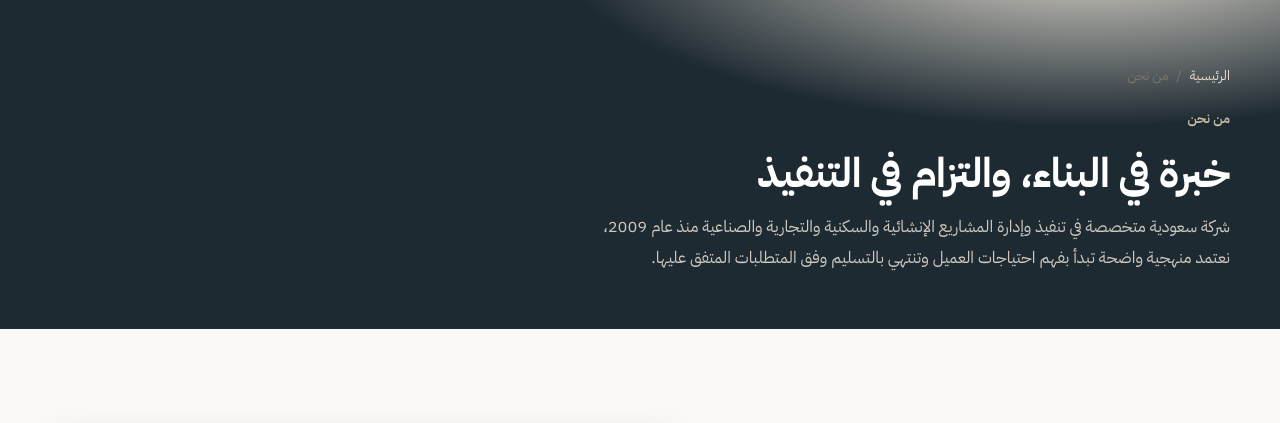
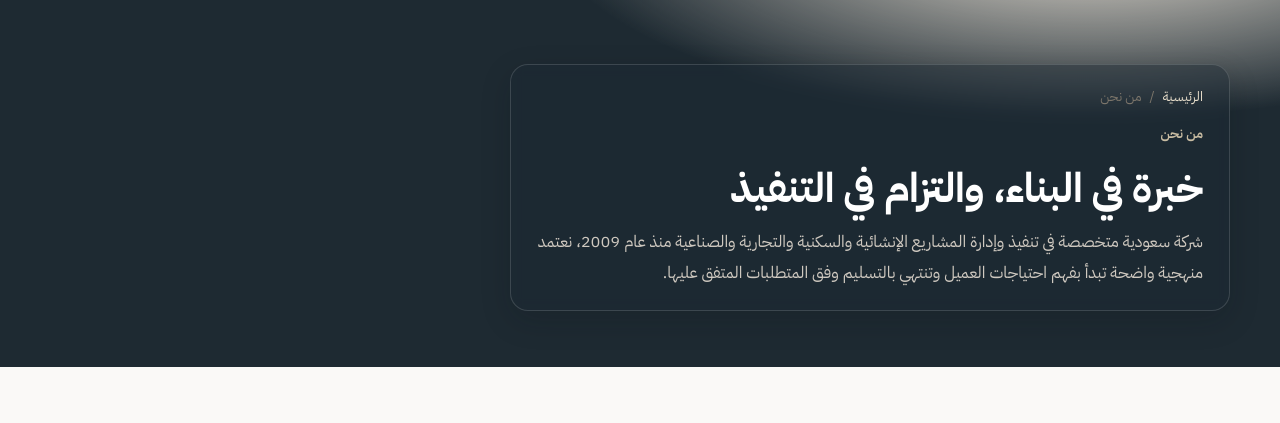
Before and after one commit to alssadeq/Alomranxprophp, a PHP site: page /about.html in a window 1280 px wide. Shown: the part 79-502 px from the top of the page. Run offline with PHP 8.4, Linux system fonts and the light colour scheme; data that the repository does not hold is empty.

Commit message:
Light translucent panel behind page header text (2.7.1)
Wrap the page-hero breadcrumb, eyebrow, title and intro in a .page-hero-text
panel with a soft navy tint and slight blur so header text stays readable
over any banner image. The scroll reveal still animates the text lines while
the panel itself stays visible.

Co-Authored-By: Claude Opus 5.5 <noreply@anthropic.com>
Claude-Session: https://claude.ai/code/session_01RbEcJ7KwFHSJGKxTdbHS2Q

```diff
--- a/about.html
+++ b/about.html
@@ -49,6 +49,7 @@
   <!-- Page hero -->
   <section class="page-hero" data-hero="about" id="pg-about-pageHero">
     <div class="container">
+      <div class="page-hero-text">
         <div class="breadcrumb">
           <a href="/#home" data-i18n="navHome">الرئيسية</a>
           <span>/</span>
@@ -57,6 +58,7 @@
         <div class="eyebrow" data-i18n="aboutPageEyebrow">من نحن</div>
         <h1 id="pg-about-pageHero-title" data-i18n="aboutPageH1">خبرة في البناء، والتزام في التنفيذ</h1>
         <p id="pg-about-pageHero-content" data-i18n="aboutPageIntro">شركة سعودية متخصصة في تنفيذ وإدارة المشاريع الإنشائية والسكنية والتجارية والصناعية منذ عام 2009، نعتمد منهجية واضحة تبدأ بفهم احتياجات العميل وتنتهي بالتسليم وفق المتطلبات المتفق عليها.</p>
+      </div>
     </div>
   </section>
 
--- a/methodology.html
+++ b/methodology.html
@@ -48,6 +48,7 @@
 <main>
   <section class="page-hero" data-hero="methodology" id="pg-methodology-pageHero">
     <div class="container">
+      <div class="page-hero-text">
         <div class="breadcrumb">
           <a href="/#home" data-i18n="navHome">الرئيسية</a>
           <span>/</span>
@@ -56,6 +57,7 @@
         <div class="eyebrow" data-i18n="navMethod">منهجيتنا</div>
         <h1 data-i18n="methodPageH1">من الفكرة إلى التسليم</h1>
         <p data-i18n="methodPageIntro">منهجية عملية من أربع مراحل تساعد على إدارة المخاطر، وضبط الوقت والتكلفة، وتحقيق جودة متسقة طوال دورة المشروع — مع وضوح كامل لما يحدث في كل مرحلة.</p>
+      </div>
     </div>
   </section>
 
--- a/privacy.html
+++ b/privacy.html
@@ -48,6 +48,7 @@
 <main>
   <section class="page-hero" data-hero="privacy" id="pg-privacy-pageHero">
     <div class="container">
+      <div class="page-hero-text">
         <div class="breadcrumb">
           <a href="/#home" data-i18n="navHome">الرئيسية</a>
           <span>/</span>
@@ -55,6 +56,7 @@
         </div>
         <h1 data-i18n="privacyH1">سياسة الخصوصية</h1>
         <p data-i18n="privacyIntro">نوضح هنا البيانات التي نجمعها عبر هذا الموقع، وكيف نستخدمها ونحميها، وحقوقك تجاهها.</p>
+      </div>
     </div>
   </section>
 
--- a/project.html
+++ b/project.html
@@ -49,6 +49,7 @@
   <!-- رأس صفحة تفاصيل المشروع -->
   <section class="page-hero" id="pd-hero" data-hero="projects" style="padding:36px 0;">
     <div class="container">
+      <div class="page-hero-text">
         <div class="breadcrumb">
           <a href="/#home" data-i18n="breadcrumbHome">الرئيسية</a>
           <span>/</span>
@@ -59,6 +60,7 @@
         <div class="eyebrow" id="pd-category"></div>
         <h1 id="pd-title" style="font-size:clamp(24px,3.4vw,36px);">جارِ التحميل...</h1>
         <p id="pd-meta" style="margin:0;"></p>
+      </div>
     </div>
   </section>
 
--- a/projects.html
+++ b/projects.html
@@ -49,6 +49,7 @@
   <!-- Page hero -->
   <section class="page-hero" data-hero="projects" id="pg-projects-pageHero">
     <div class="container">
+      <div class="page-hero-text">
         <div class="breadcrumb">
           <a href="/#home" data-i18n="navHome">الرئيسية</a>
           <span>/</span>
@@ -57,6 +58,7 @@
         <div class="eyebrow" data-i18n="projectsEyebrow">مشاريعنا</div>
         <h1 id="pg-projects-pageHero-title" data-i18n="projectsPageH1">مشاريع تعكس خبرة التنفيذ</h1>
         <p id="pg-projects-pageHero-content" data-i18n="projectsPageIntro">نماذج مختارة من مشاريع الشركة في القطاعات السكنية والتجارية والصناعية، منفذة بمعايير كود البناء السعودي.</p>
+      </div>
     </div>
   </section>
 
--- a/script.js
+++ b/script.js
@@ -294,7 +294,8 @@ function revealBlock(el) {
     return;
   }
   // حاوية تضم شبكة أو عناصر مُعلَّمة مسبقاً: نعالج محتواها بدل تحريكها كاملة
-  if (el.querySelector('.reveal, [data-reveal-bound]') || [...el.children].some(isGrid)) { [...el.children].forEach(revealBlock); return; }
+  // خلفية نص رأس الصفحة تبقى ظاهرة دائماً، ويتحرك النص داخلها سطراً سطراً كما كان
+  if (el.classList.contains('page-hero-text') || el.querySelector('.reveal, [data-reveal-bound]') || [...el.children].some(isGrid)) { [...el.children].forEach(revealBlock); return; }
   tagReveal(el);
 }
 function observeReveal(scope) {
--- a/styles.css
+++ b/styles.css
@@ -1463,3 +1463,18 @@ a.partner-card:hover{ transform:translateY(-4px); box-shadow:0 14px 30px rgba(24
   .pd-photos-title{ padding:20px 14px 16px; }
   .pd-photos-title h2{ font-size:18px; }
 }
+
+/* خلفية خفيفة خلف نص رأس الصفحة فقط (المسار، العنوان، الوصف) حتى لا يتأثر النص بألوان صورة البنر */
+.page-hero-text{
+  display:inline-block; max-width:min(720px, 100%);
+  padding:20px 26px 22px; border-radius:18px;
+  background:rgba(30,42,50,.42);
+  -webkit-backdrop-filter:blur(6px) saturate(1.1); backdrop-filter:blur(6px) saturate(1.1);
+  border:1px solid rgba(255,255,255,.14);
+  box-shadow:0 10px 30px rgba(10,16,20,.18);
+}
+.page-hero-text .breadcrumb{ margin-bottom:12px; }
+.page-hero-text p{ max-width:none; }
+@media (max-width: 760px){
+  .page-hero-text{ display:block; padding:16px 18px 18px; border-radius:14px; }
+}
```
Also changed, not shown: 1 other file. Lines whose indentation alone changed are shown as unchanged.
